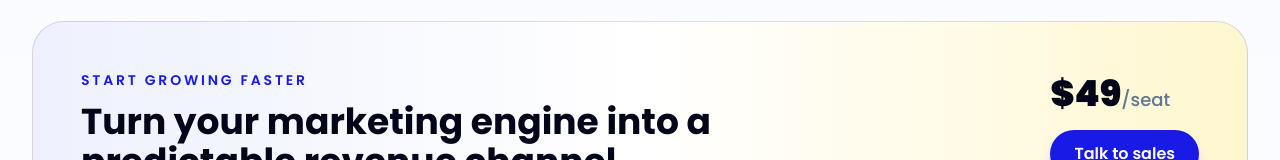
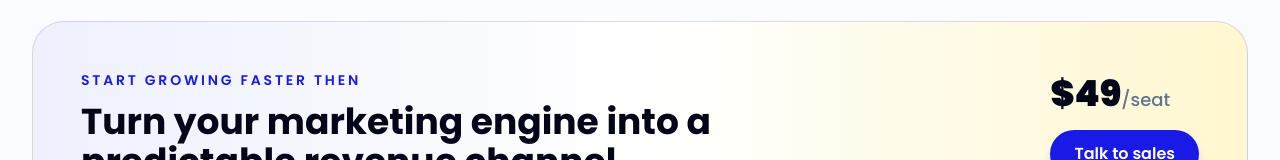
Before and after one commit to baralink/baralink-website, a Next.js app: page / in a window 1280 px wide. Shown: the part 1835-1995 px from the top of the page. Built offline with nearby package versions, Linux system fonts and the light colour scheme.

Commit message:
Feat: fix

```diff
--- a/components/sections/Pricing.tsx
+++ b/components/sections/Pricing.tsx
@@ -5,7 +5,7 @@ export function Pricing() {
         <div className="flex flex-col gap-8 lg:flex-row lg:items-center lg:justify-between">
           <div className="max-w-2xl">
             <p className="text-sm font-semibold uppercase tracking-[0.2em] text-[#1A1AE6]">
-              Start growing faster
+              Start growing faster then
             </p>
             <h2 className="mt-3 text-3xl font-bold text-slate-950 sm:text-4xl">
               Turn your marketing engine into a predictable revenue channel.
```
